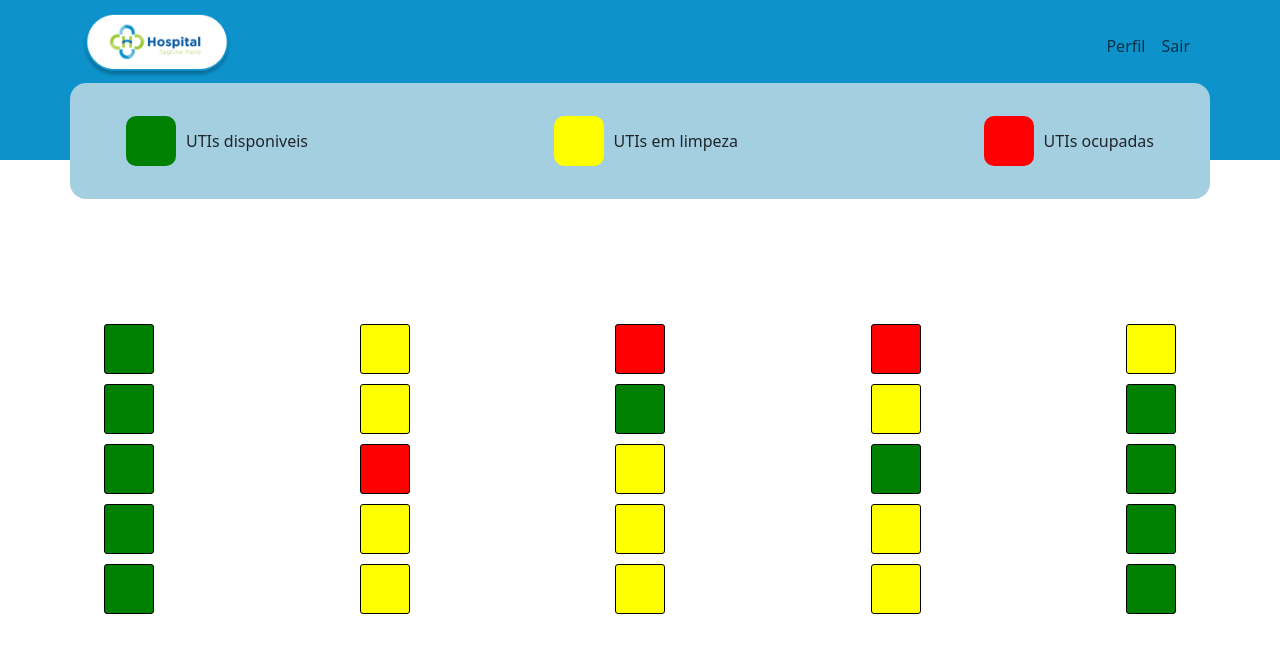
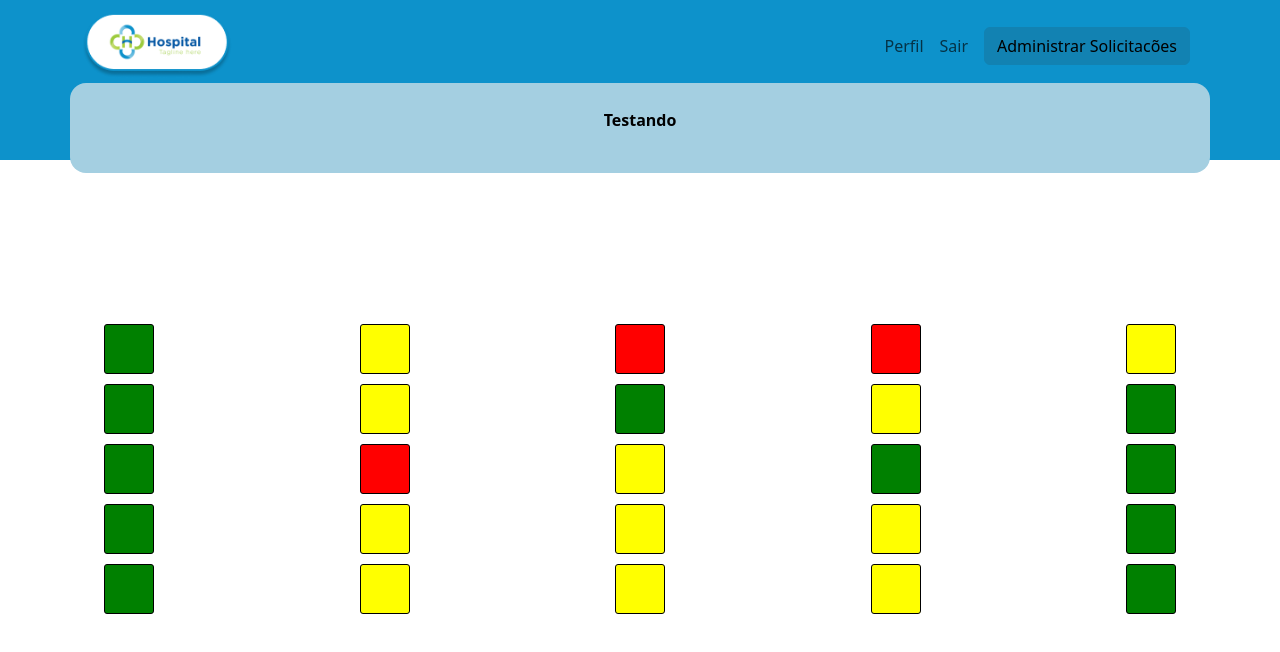
Before and after one commit to kcami/projeto-final-web-frontend, a Next.js app: page /home in a window 1280 px wide. Shown: the top 652 px of the page. Built offline with nearby package versions, Linux system fonts and the light colour scheme.

Commit message:
fix: componentizacao de header e ajuste de css

```diff
--- a/src/components/Header.tsx
+++ b/src/components/Header.tsx
@@ -1,47 +1,30 @@
-import {Navbar,Container,NavbarBrand, Image, Nav, ListGroup, NavLink} from 'react-bootstrap';
+import {Navbar,Container,NavbarBrand, Image, Nav, ListGroup, NavLink, Button} from 'react-bootstrap';
 import styles from '../styles/page.module.css';
-export default function Header(){
-    const legenda = [
-        {
-          color: styles.green,
-          texto: "UTIs disponiveis"
-        },
-        {
-          color: styles.yellow,
-          texto: "UTIs em limpeza"
-        },
-        {
-          color: styles.red,
-          texto: "UTIs ocupadas"
-        }
-      ]
+import headerStyle from '../styles/header.module.css';
+import Legend from '../components/Legend';
+
+export default function Header(props: { linkText: string, pageType: number, legendType: number, legendText: string }){
+
     return (
-        <Navbar expand="lg" fixed="top" className={`${styles.navbar}`}>
+        <Navbar expand="lg" fixed="top" className={`${headerStyle.navbar}`} bg="bluePrimary">
             <Container className={`${styles.container}`}>
-                <NavbarBrand className={`${styles.logo}`}>
+                <NavbarBrand >
                     <Image width={"150px"} src='./images/Rectangle_2.png' />
                 </NavbarBrand>
-                <Nav>
-                    <NavLink>Perfil</NavLink>
-                    <NavLink>Sair</NavLink>
+                <Nav className={`${headerStyle.navbar_nav}`}>
+                    {
+                    props.pageType == 1 && <NavLink href="/profile">Perfil</NavLink>
+                    }
+                    {
+                    props.pageType == 2 && <NavLink href="/home">Home</NavLink>
+                    }
+                    <NavLink href="#">Sair</NavLink>
+                    {
+                    (props.linkText != '' && props.pageType == 1) && <NavLink href="#"><Button variant="blueButtom" className={`${styles.blue_button}`}>{props.linkText}</Button></NavLink>
+                    }
                 </Nav>
             </Container>
-            <Container className={`${styles.legenda} w-100`}>
-                <ListGroup className={`${styles.listGroup} w-100`}>
-                    {legenda.map((element, i) => {
-                        return (
-
-                            <ListGroup.Item key={i} className={`${styles.itemLegenda}`}>
-
-                                <div className={`${element.color}`}></div>
-                                {element.texto}
-
-                            </ListGroup.Item>
-
-                        )
-                    })}
-                </ListGroup>
-            </Container>
+            <Legend pageType={props.legendType} componentText={props.legendText}/>
         </Navbar>
         )
 }
--- /dev/null
+++ b/src/components/Legend.tsx
@@ -0,0 +1,43 @@
+import styles from '../styles/page.module.css';
+import {Container,ListGroup} from 'react-bootstrap';
+import styleLegenda from '../styles/legend.module.css';
+export default function Legend(props: {pageType: number, componentText: string}){
+    const legenda = [
+        {
+          color: styles.green,
+          texto: "UTIs disponiveis"
+        },
+        {
+          color: styles.yellow,
+          texto: "UTIs em limpeza"
+        },
+        {
+          color: styles.red,
+          texto: "UTIs ocupadas"
+        }
+      ]
+    return(
+        <>
+        { props.pageType != 0 &&
+        <Container className={`${styleLegenda.legenda} w-100 bg-blueSecondary`} >
+                {props.pageType == 1 && <ListGroup className={`${styleLegenda.listGroup} w-100`} variant='blueSecondary'>
+                    {legenda.map((element, i) => {
+                        return (
+
+                            <ListGroup.Item key={i} className={`${styleLegenda.itemLegenda}`}>
+
+                                <div className={`${element.color}`}></div>
+                                {element.texto}
+
+                            </ListGroup.Item>
+
+                        )
+                    })}</ListGroup>}
+
+                    {(props.pageType == 2) &&  <p>{props.componentText}</p>}
+
+            </Container>
+        }
+        </>
+    )
+}
--- a/src/pages/home.tsx
+++ b/src/pages/home.tsx
@@ -14,7 +14,7 @@ export default function Home() {
 
   return (
     <Container className={`${styles.pageWrapper}`}>
-      <Header />
+      <Header linkText={"Administrar Solicitacões"} pageType={1} legendType={2} legendText={"Testando"}/>
 
       <Container className={`${styles.pageWrapperContent}`}>
       <Leitos />
--- /dev/null
+++ b/src/styles/header.module.css
@@ -0,0 +1,17 @@
+.navbar{
+    height: 20vh;
+    align-items: baseline;
+    display: flex;
+    flex-direction: column;
+    justify-content: space-between;
+  }
+
+  .navbar_nav{
+    align-items: center;
+  }
+
+  .blue_button{
+    color: #fff;
+    font-weight: bold;
+    padding: 5px 30px;
+  }
--- /dev/null
+++ b/src/styles/legend.module.css
@@ -0,0 +1,39 @@
+.legenda{
+    /* background-color: #A4CFE1; */
+    padding: 25px 40px;
+    border-radius: 1em;
+    color: #000;
+  }
+
+  .legenda p{
+    text-align: center;
+    color: #000;
+    font-weight: bold;
+    width: 100%;
+    text-align: center;
+  }
+
+  .listGroup{
+    display: flex;
+    align-items: center;
+    justify-content: space-between;
+    flex-direction: row;
+  }
+
+  .itemLegenda{
+    display: flex;
+    align-items: center;
+    justify-content: space-evenly;
+    flex-direction: row;
+    background-color: transparent;
+    border: none;
+  }
+
+  .legenda .itemLegenda div{
+    width: 50px;
+    height: 50px;
+    border-radius: 10px;
+    padding: 15px;
+
+    margin-right: 10px;
+  }
--- a/src/styles/page.module.css
+++ b/src/styles/page.module.css
@@ -1,16 +1,3 @@
-.navbar{
-  background-color:#0D92CB;
-  height: 20vh;
-  align-items: baseline;
-  display: flex;
-  flex-direction: column;
-  justify-content: space-between;
-}
-
-.logo{
-
-
-}
 
 .container{
   margin-top: 0;
@@ -27,66 +14,6 @@
   display: flex;
   align-items: center;
   justify-content: center;
-}
-
-.head ul{
-  list-style: none;
-  display: flex;
-  align-items: center;
-  justify-content: space-evenly;
-}
-
-.head ul li{
-  color: #000;
-  font-weight: bold;
-  margin-left: 20px;
-  text-decoration: underline;
-}
-
-.head ul li:last-child{
-  padding: 15px 10px;
-  background-color: aqua;
-  color: #fff;
-  border-radius: 7px;
-  text-decoration: none;
-}
-
-.head ul li:last-child:hover{
-  opacity: 0.8;
-  transition: 0.3s ease-in-out opacity;
-}
-
-.legenda{
-  background-color: #A4CFE1;
-
-  padding: 25px 40px;
-  border-radius: 1em;
-  color: #000;
-}
-
-.listGroup{
-  display: flex;
-  align-items: center;
-  justify-content: space-between;
-  flex-direction: row;
-}
-
-.itemLegenda{
-  display: flex;
-  align-items: center;
-  justify-content: space-evenly;
-  flex-direction: row;
-  background-color: transparent;
-  border: none;
-}
-
-.legenda .itemLegenda div{
-  width: 50px;
-  height: 50px;
-  border-radius: 10px;
-  padding: 15px;
-
-  margin-right: 10px;
 }
 
 .green{
```
